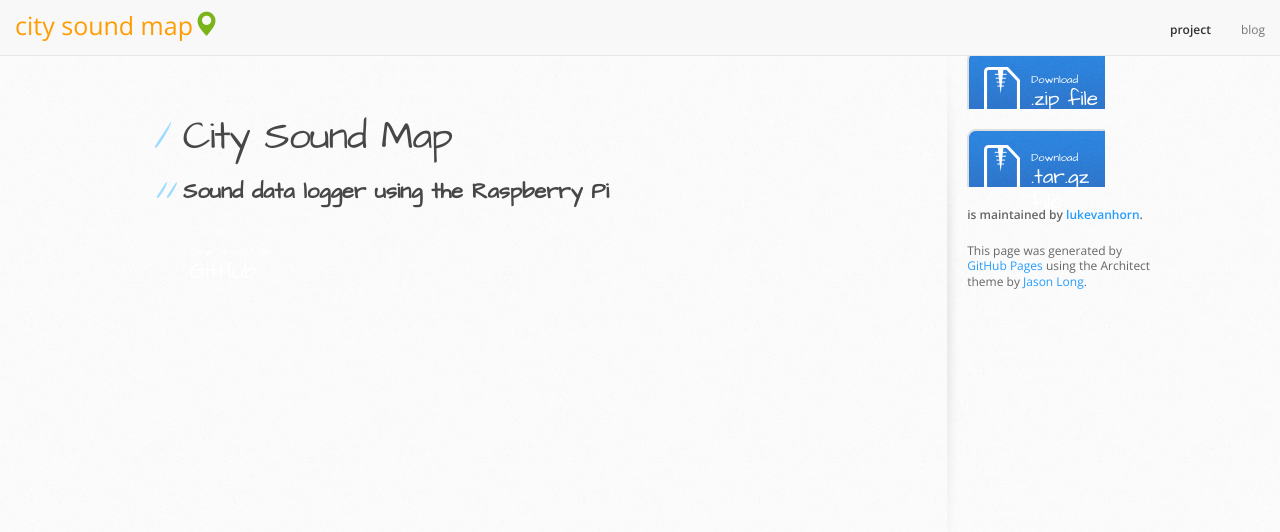
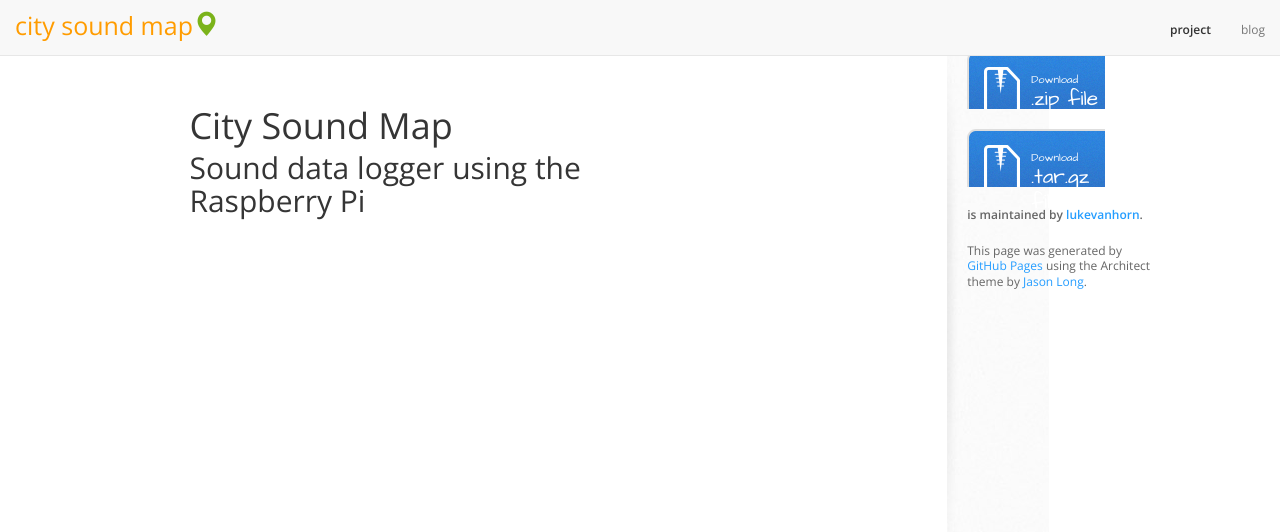
Before and after one commit to lukevanhorn/citysoundmap, a Jekyll site: the page built from project.html, in a window 1280 px wide. Shown: the top 532 px of the page. Built offline with Jekyll 4.4.1, drawn with Linux system fonts in a browser that asks for light colours; nearby versions of some CDN libraries.

Commit message:
style changes

```diff
--- a/stylesheets/stylesheet.css
+++ b/stylesheets/stylesheet.css
@@ -2,34 +2,168 @@
    v2.0 | 20110126
    License: none (public domain)
 */
-html, body, div, span, applet, object, iframe,
-h1, h2, h3, h4, h5, h6, p, blockquote, pre,
-a, abbr, acronym, address, big, cite, code,
-del, dfn, em, img, ins, kbd, q, s, samp,
-small, strike, strong, sub, sup, tt, var,
-b, u, i, center,
-dl, dt, dd, ol, ul, li,
-fieldset, form, label, legend,
-table, caption, tbody, tfoot, thead, tr, th, td,
-article, aside, canvas, details, embed,
-figure, figcaption, footer, header, hgroup,
-menu, nav, output, ruby, section, summary,
-time, mark, audio, video {
-	margin: 0;
-	padding: 0;
-	border: 0;
-	font-size: 100%;
-	font: inherit;
-	vertical-align: baseline;
+@import url("//fonts.googleapis.com/css?family=Open+Sans:400italic,400,300,600");
+* {
+  -webkit-box-sizing: border-box;
+  -moz-box-sizing: border-box;
+  box-sizing: border-box;
 }
-/* HTML5 display-role reset for older browsers */
-article, aside, details, figcaption, figure,
-footer, header, hgroup, menu, nav, section {
-	display: block;
+html {
+  height: 100%;
 }
 body {
-	line-height: 1;
+  overflow-x: hidden;
+  height: 100%;
+  font-family: 'Open Sans', 'Segoe UI', 'Helvetica Neue', Helvetica, Arial, sans-serif;
+  font: 400 14px/1.6 "Open Sans", sans-serif;
+  color: #666;
 }
+h1,
+h2,
+h3 {
+  margin: 5px 0;
+  font-weight: normal;
+  color: #353535;
+  -webkit-font-smoothing: antialiased;
+}
+#content-wrapper {
+  height: 100%;
+  padding: 0;
+}
+
+/*
+#content {
+  margin-right: auto;
+  margin-left: auto;
+  width: 96%;
+  height: 100%;
+  -moz-box-sizing: border-box;
+  -webkit-box-sizing: border-box;
+  box-sizing: border-box;
+}
+*/
+
+p em {
+  font-weight: bold;
+  font-style: normal;
+  color: #353535;
+}
+
+strong {
+  color: #353535;
+}
+
+nav a {
+  font-size: 12px;
+  color: #7B838A;
+}
+
+.navbar-default .navbar-nav>.active>a, .navbar-default .navbar-nav>.active>a:hover, .navbar-default .navbar-nav>.active>a:focus
+{
+    background-color: transparent;
+    color: #333;
+    font-weight: bold;
+}
+
+/*
+.navbar-header #logo {
+  position: fixed;
+  top: 0;
+  margin: 0;
+  padding: 10px 25px;
+  width: auto;
+  border-left: none;
+}
+*/
+
+nav {
+    -webkit-font-smoothing: antialiased;
+    padding-top: 5px;
+}
+
+nav a.logo {
+    padding-top: 0px;
+    font-size: 25px;
+    font-weight: 100;
+}
+
+nav button {
+    margin-right: 10px;
+}
+
+
+span.logo-first {
+  color: #FF9C00;
+}
+span.logo-middle {
+  color: #CCC;
+}
+span.logo-last {
+  color: #7BB31A;
+}
+
+
+.navbar-default .navbar-nav > .active > a,
+.navbar-default .navbar-nav > .active > a:hover,
+.navbar-default .navbar-nav > .active > a:focus {
+  background-color: transparent;
+  color: #333;
+  font-weight: bold;
+}
+
+
+/* links */
+a {
+  color: #259dff;
+  text-decoration: none;
+}
+a:hover {
+  text-decoration: underline;
+}
+:target {
+  padding-top: 100px;
+}
+
+
+/* logo */
+#logo {
+  margin-top: 180px;
+  margin-bottom: 180px;
+  margin-left: 80px;
+  padding-left: 40px;
+  -webkit-font-smoothing: antialiased;
+}
+#logo .logo {
+  display: block;
+  font-size: 80px;
+  font-weight: 100;
+  width: 100%;
+}
+#logo .description {
+  text-align: right;
+  position: relative;
+  top: -5px;
+  font: 100 36px "Helvetica Neue", Helvetica, Arial, sans-serif;
+  color: #cecece;
+  line-height: 1;
+  -webkit-font-smoothing: antialiased;
+}
+#logo em {
+  font-style: normal;
+  font-weight: 100;
+  font-size: 30px;
+  color: #999;
+  margin-left: 5px;
+}
+#logo a {
+  color: #cecece;
+}
+#logo a:hover {
+  text-decoration: none;
+  color: #858585;
+}
+
+
 ol, ul {
 	list-style: none;
 }
@@ -47,48 +181,6 @@ table {
 }
 
 /* LAYOUT STYLES */
-body {
-  font-size: 15px;
-  line-height: 1.5;
-  background: #fafafa url(../images/body-bg.jpg) 0 0 repeat;
-  font-family: 'Helvetica Neue', Helvetica, Arial, serif;
-  font-weight: 400;
-  color: #666;
-}
-
-a {
-  color: #2879d0;
-}
-a:hover {
-  color: #2268b2;
-}
-
-header {
-  padding-top: 40px;
-  padding-bottom: 40px;
-  font-family: 'Architects Daughter', 'Helvetica Neue', Helvetica, Arial, serif;
-  background: #2e7bcf url(../images/header-bg.jpg) 0 0 repeat-x;
-  border-bottom: solid 1px #275da1;
-}
-
-header h1 {
-  letter-spacing: -1px;
-  font-size: 72px;
-  color: #fff;
-  line-height: 1;
-  margin-bottom: 0.2em;
-  width: 540px;
-}
-
-header h2 {
-  font-size: 26px;
-  color: #9ddcff;
-  font-weight: normal;
-  line-height: 1.3;
-  width: 540px;
-  letter-spacing: 0;
-}
-
 .inner {
   position: relative;
   width: 80%;
@@ -225,42 +317,6 @@ form {
 
 /* GENERAL ELEMENT TYPE STYLES */
 
-#main-content h1 {
-  font-family: 'Architects Daughter', 'Helvetica Neue', Helvetica, Arial, serif;
-  font-size: 2.8em;
-  letter-spacing: -1px;
-  color: #474747;
-}
-
-#main-content h1:before {
-  content: "/";
-  color: #9ddcff;
-  padding-right: 0.3em;
-  margin-left: -0.9em;
-}
-
-#main-content h2 {
-  font-family: 'Architects Daughter', 'Helvetica Neue', Helvetica, Arial, serif;
-  font-size: 22px;
-  font-weight: bold;
-  margin-bottom: 8px;
-  color: #474747;
-}
-#main-content h2:before {
-  content: "//";
-  color: #9ddcff;
-  padding-right: 0.3em;
-  margin-left: -1.5em;
-}
-
-#main-content h3 {
-  font-family: 'Architects Daughter', 'Helvetica Neue', Helvetica, Arial, serif;
-  font-size: 18px;
-  font-weight: bold;
-  margin-top: 24px;
-  margin-bottom: 8px;
-  color: #474747;
-}
 
 #main-content h3:before {
   content: "///";
@@ -269,12 +325,6 @@ form {
   margin-left: -2em;
 }
 
-#main-content h4 {
-  font-family: 'Architects Daughter', 'Helvetica Neue', Helvetica, Arial, serif;
-  font-size: 15px;
-  font-weight: bold;
-  color: #474747;
-}
 
 h4:before {
   content: "////";
@@ -283,11 +333,6 @@ h4:before {
   margin-left: -2.8em;
 }
 
-#main-content h5 {
-  font-family: 'Architects Daughter', 'Helvetica Neue', Helvetica, Arial, serif;
-  font-size: 14px;
-  color: #474747;
-}
 h5:before {
   content: "/////";
   color: #9ddcff;
@@ -296,7 +341,6 @@ h5:before {
 }
 
 #main-content h6 {
-  font-family: 'Architects Daughter', 'Helvetica Neue', Helvetica, Arial, serif;
   font-size: .8em;
   color: #474747;
 }
--- a/stylesheets/visitor.css
+++ b/stylesheets/visitor.css
@@ -114,7 +114,7 @@ a {
   text-decoration: none;
 }
 a:hover {
-  text-decoration: underline;
+  text-decoration: none;
 }
 :target {
   padding-top: 100px;
```
